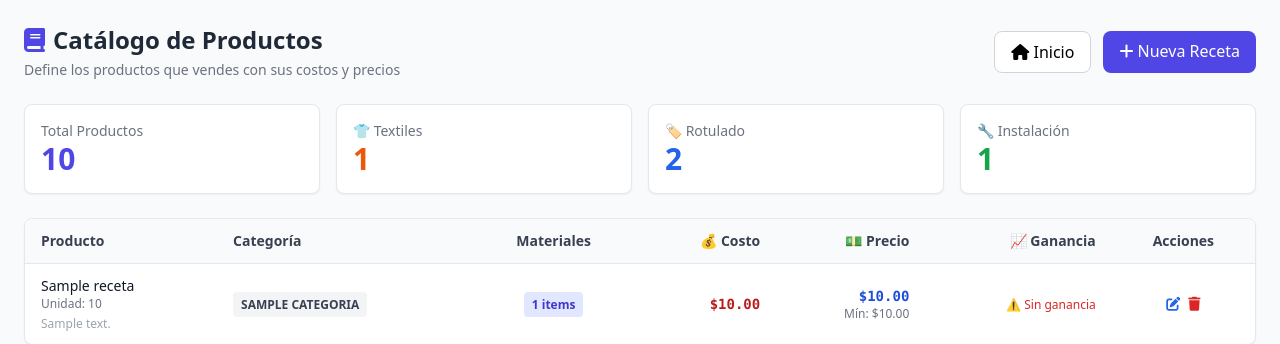
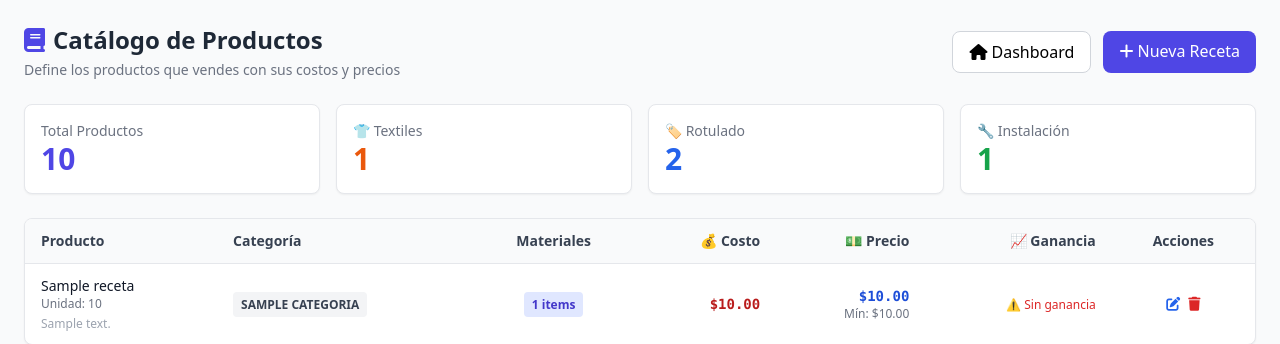
Before and after one commit to luisalejandro111/agencia-pub-api, a FastAPI app: template app/templates/recetas_listado.html in a window 1280 px wide. Shown: the top 344 px of the page. Run offline with FastAPI, Linux system fonts and the light colour scheme; the template is opened without the code that fills it: most values are stand-ins (such as "Sample title", 1, 10 or a date in 2020); parts of the project's set-up code (start-up, migrations or seed data) failed here and were passed over.

Commit message:
fix: Navegación correcta - Form→Listado→Dashboard

```diff
--- a/app/templates/recetas_form.html
+++ b/app/templates/recetas_form.html
@@ -15,8 +15,8 @@
                 <i class="fas fa-book text-indigo-600"></i>
                 {% if editando %}Editar Receta{% else %}Nueva Receta{% endif %}
             </h1>
-            <a href="/dashboard" class="text-indigo-600 hover:text-indigo-800 flex items-center gap-1 font-medium">
-                <i class="fas fa-arrow-left"></i> Volver
+            <a href="/recetas" class="text-indigo-600 hover:text-indigo-800 flex items-center gap-1 font-medium">
+                <i class="fas fa-arrow-left"></i> Volver al listado
             </a>
         </div>
 
--- a/app/templates/recetas_listado.html
+++ b/app/templates/recetas_listado.html
@@ -20,8 +20,8 @@
                 </p>
             </div>
             <div class="flex gap-3">
-                <a href="/" class="px-4 py-2 bg-white border border-gray-300 rounded-lg hover:bg-gray-50">
-                    <i class="fas fa-home"></i> Inicio
+                <a href="/dashboard" class="px-4 py-2 bg-white border border-gray-300 rounded-lg hover:bg-gray-50">
+                    <i class="fas fa-home"></i> Dashboard
                 </a>
                 <a href="/recetas/nuevo" class="px-4 py-2 bg-indigo-600 text-white rounded-lg hover:bg-indigo-700">
                     <i class="fas fa-plus"></i> Nueva Receta
```
